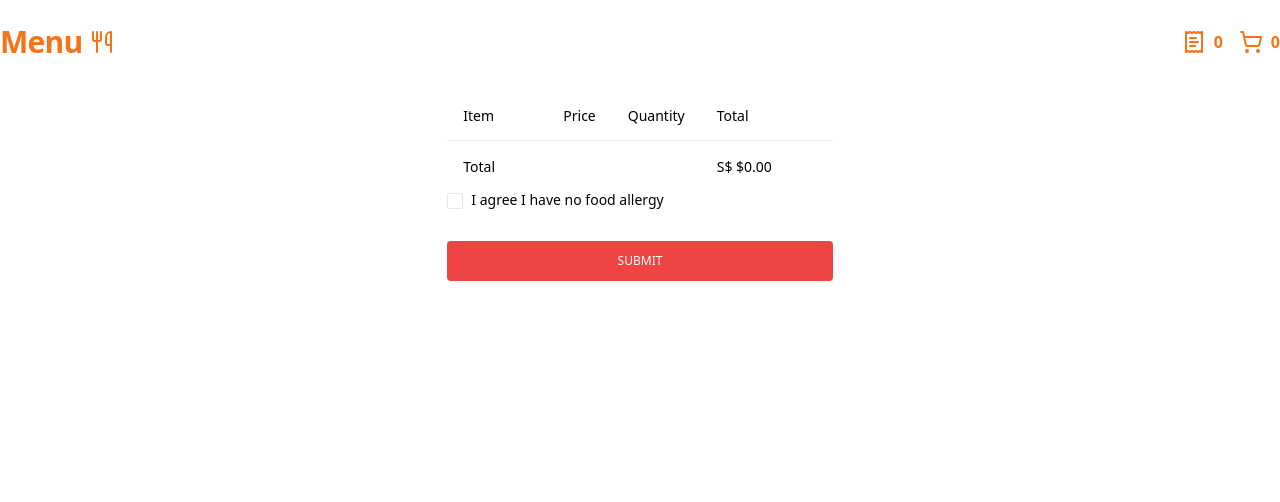
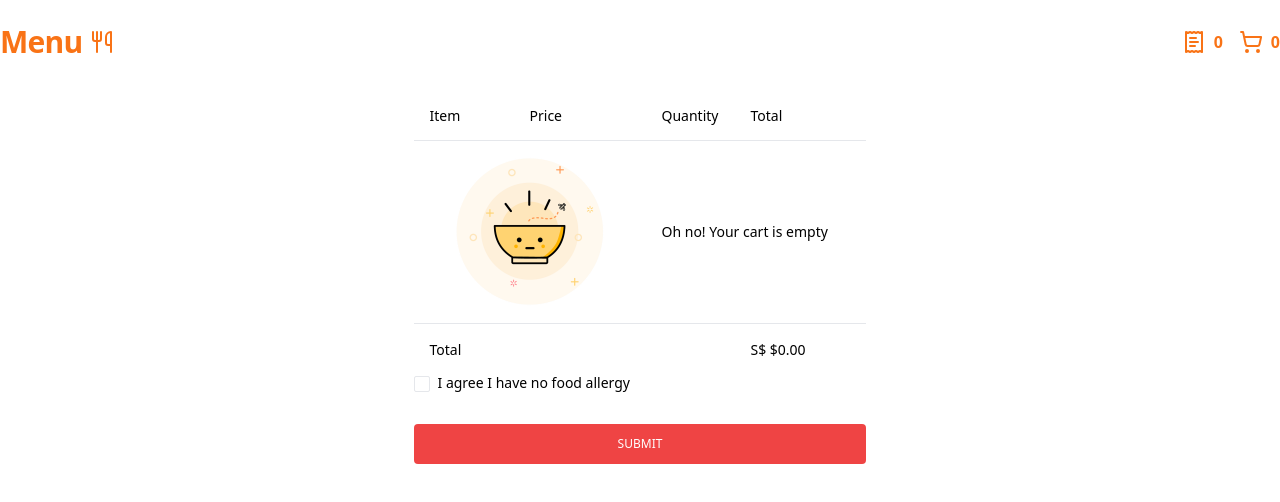
Before and after one commit to jiajieyong/food-ordering-website, a Next.js app: page /orderform in a window 1280 px wide. Shown: the top 502 px of the page. Built offline with nearby package versions, Linux system fonts and the light colour scheme.

Commit message:
feat: empty cart page

```diff
--- /dev/null
+++ b/src/components/layouts/orderForm/emptyCart.tsx
@@ -0,0 +1,24 @@
+import {
+    TableRow,
+    TableCell
+} from "@/components/ui/table";
+import Image from "next/image";
+
+export const EmptyCart = () => {
+    return (
+        <TableRow>
+            <TableCell colSpan={2}>
+                <Image
+                    alt=""
+                    className="rounded-md object-cover"
+                    height="200"
+                    src={`/images/empty.png`}
+                    width="200"
+                />
+            </TableCell>
+            <TableCell colSpan={4}>
+                Oh no! Your cart is empty
+            </TableCell>
+        </TableRow>
+    )
+}
--- a/src/components/layouts/orderForm/orderArray.tsx
+++ b/src/components/layouts/orderForm/orderArray.tsx
@@ -1,5 +1,7 @@
 import { useFieldArray, useFormContext } from 'react-hook-form';
 import { FormFieldRow } from "./formFieldRow";
+import { EmptyCart } from './emptyCart';
+
 
 export const OrderArray = () => {
     const { control } = useFormContext();
@@ -8,7 +10,9 @@ export const OrderArray = () => {
         name: 'items'
     });
 
-    return (fields.map((field, index) => (
+    return (
+        <>
+            {fields.map((field, index) => (
                 <FormFieldRow
                     key={field.id}
                     index={index}
@@ -16,6 +20,10 @@ export const OrderArray = () => {
                     remove={remove}
                     update={update}
                 />
-        ))
+                )
+            )}
+            {fields.length === 0 && <EmptyCart />
+            }
+        </>
     )
 }
```
Also changed, not shown: public/images/empty.png (added). Lines whose indentation alone changed are shown as unchanged.
